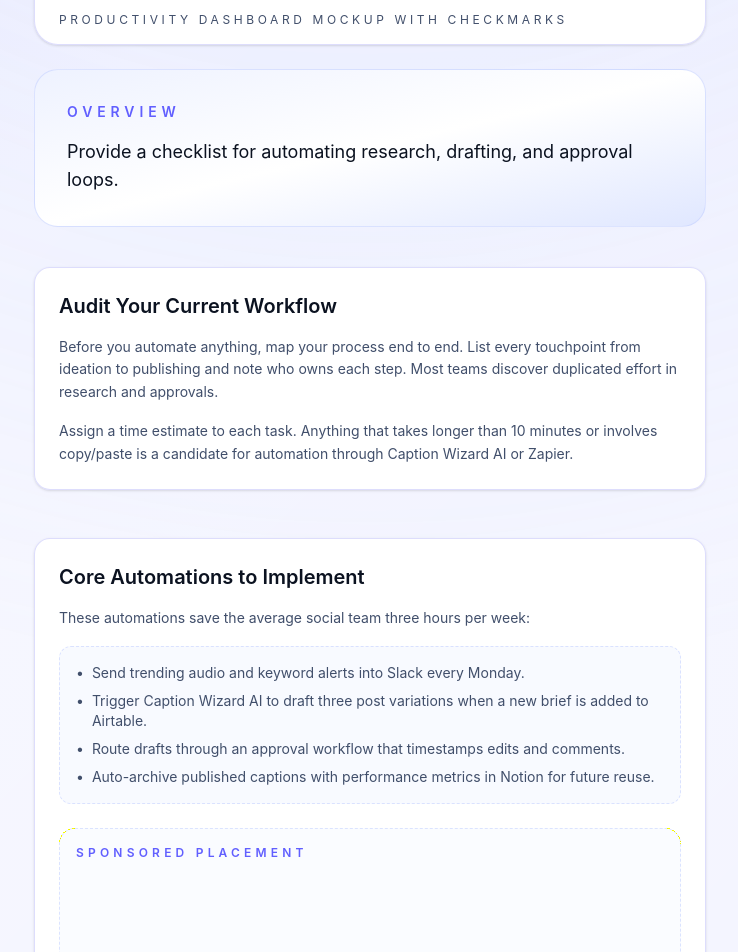
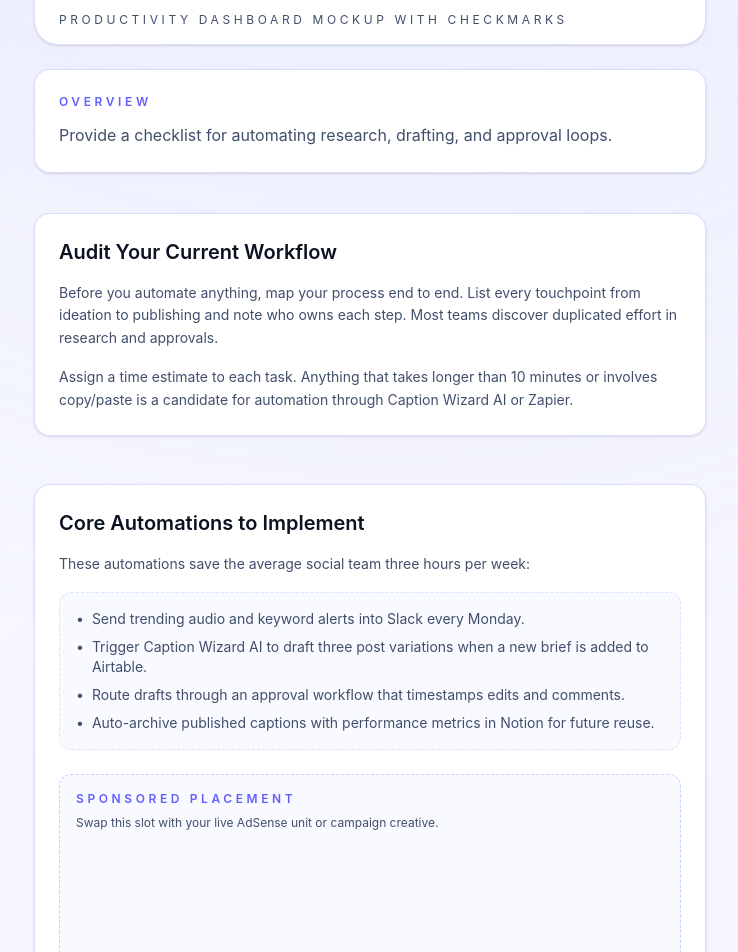
Before and after one commit to UmarRiaz321/instacaption, a Next.js app: page /blog/caption-workflow-automation-checklist in a window 1280 px wide. Shown: the part 780-1732 px from the top of the page, without its empty margins (270-1008 px from the left). Built offline with nearby package versions, Linux system fonts and the light colour scheme.

Commit message:
page consistency

```diff
--- a/src/app/blog/[slug]/page.tsx
+++ b/src/app/blog/[slug]/page.tsx
@@ -157,11 +157,11 @@ export default async function BlogPostPage({ params }: BlogPostPageProps) {
               {post.heroImageAlt}
             </figcaption>
           </figure>
-          <div className="rounded-3xl border border-indigo-200/60 bg-gradient-to-br from-indigo-50 via-white to-indigo-100 p-8 dark:border-indigo-400/30 dark:from-indigo-950/40 dark:via-slate-950 dark:to-indigo-900/40">
-            <p className="text-sm font-semibold uppercase tracking-[0.35em] text-indigo-500">
+          <div className="rounded-2xl border border-[var(--border-subtle)] bg-[var(--background-elevated)] p-6 shadow-sm">
+            <p className="text-xs font-semibold uppercase tracking-[0.3em] text-indigo-500">
               Overview
             </p>
-            <p className="mt-4 text-lg text-[var(--foreground-primary)]">{post.shortDescription}</p>
+            <p className="mt-3 text-base leading-relaxed text-muted">{post.shortDescription}</p>
           </div>
         </section>
 
@@ -190,9 +190,12 @@ export default async function BlogPostPage({ params }: BlogPostPageProps) {
                 </ul>
               )}
               {index === 1 && (
-                <div className="mt-6 space-y-3 rounded-2xl border border-dashed border-indigo-200/60 bg-indigo-50/30 p-4 dark:border-indigo-400/30 dark:bg-indigo-950/20">
-                  <p className="mb-1 text-xs font-semibold uppercase tracking-[0.35em] text-indigo-500">
+                <div className="mt-6 rounded-xl border border-dashed border-indigo-200 bg-indigo-50/40 p-4 dark:border-indigo-400/40 dark:bg-indigo-950/30">
+                  <p className="text-xs font-semibold uppercase tracking-[0.3em] text-indigo-500">
                     Sponsored Placement
+                  </p>
+                  <p className="mt-2 text-xs text-muted">
+                    Swap this slot with your live AdSense unit or campaign creative.
                   </p>
                   <AdSlot slotId="blog-inline-001" className="h-52 w-full" />
                 </div>
```
